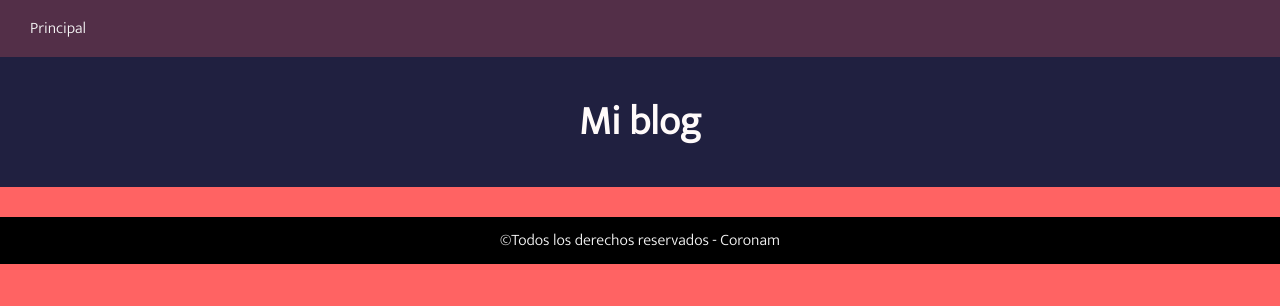
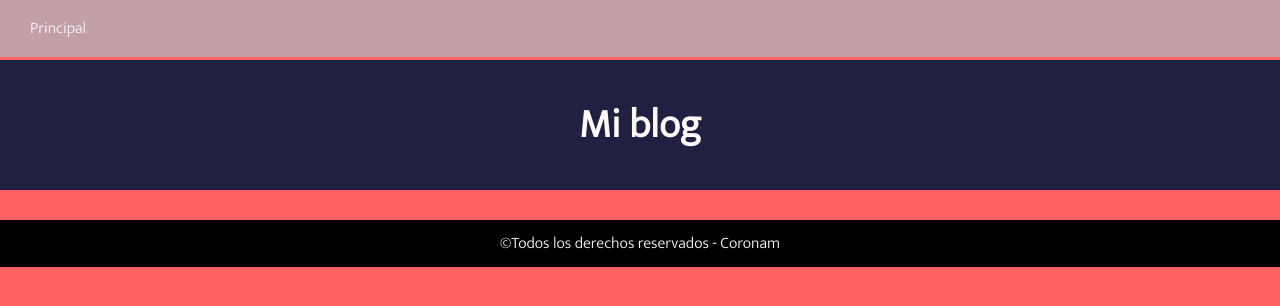
Before and after one commit to coronam88/my-first-blog, a Django app: page / in a window 1280 px wide. Shown: the top 306 px of the page. Run offline with Django 3.2, Linux system fonts and the light colour scheme; data that the repository does not hold is empty.

Commit message:
UPDATE CSS

```diff
--- a/blog/static/css/style.css
+++ b/blog/static/css/style.css
@@ -11,21 +11,27 @@ body{
 }
 
 header{
-    background-color: #202040c4;
+    position:fixed;
+    top:0px;
+    border-color: wheat;
+    width: 100%;
+    background-color: #b2b2bdc4;
 }
 
 
 .logo-blog{
+    margin-top:60px;
     padding:5px;
     color:snow;
     font-size: 15pt;
     text-align: center;
     background-color: #202040;
     height: 120px;
-    display: flex ;
+    display: flex;
     justify-content: center;
     align-items: center;
 }
+
 
 .menu-blog, .menu-blog a, .menu-blog a:visited, .menu-blog a:active{
     text-decoration: none;
@@ -115,6 +121,7 @@ footer{
         margin-bottom: 15px;
         width:45%;
     }
+
 }
 
 /* Dispositivos Moviles muy Chicos */
@@ -123,4 +130,5 @@ footer{
         margin-bottom: 15px;
         width:100%;
     }
+
 }
```
